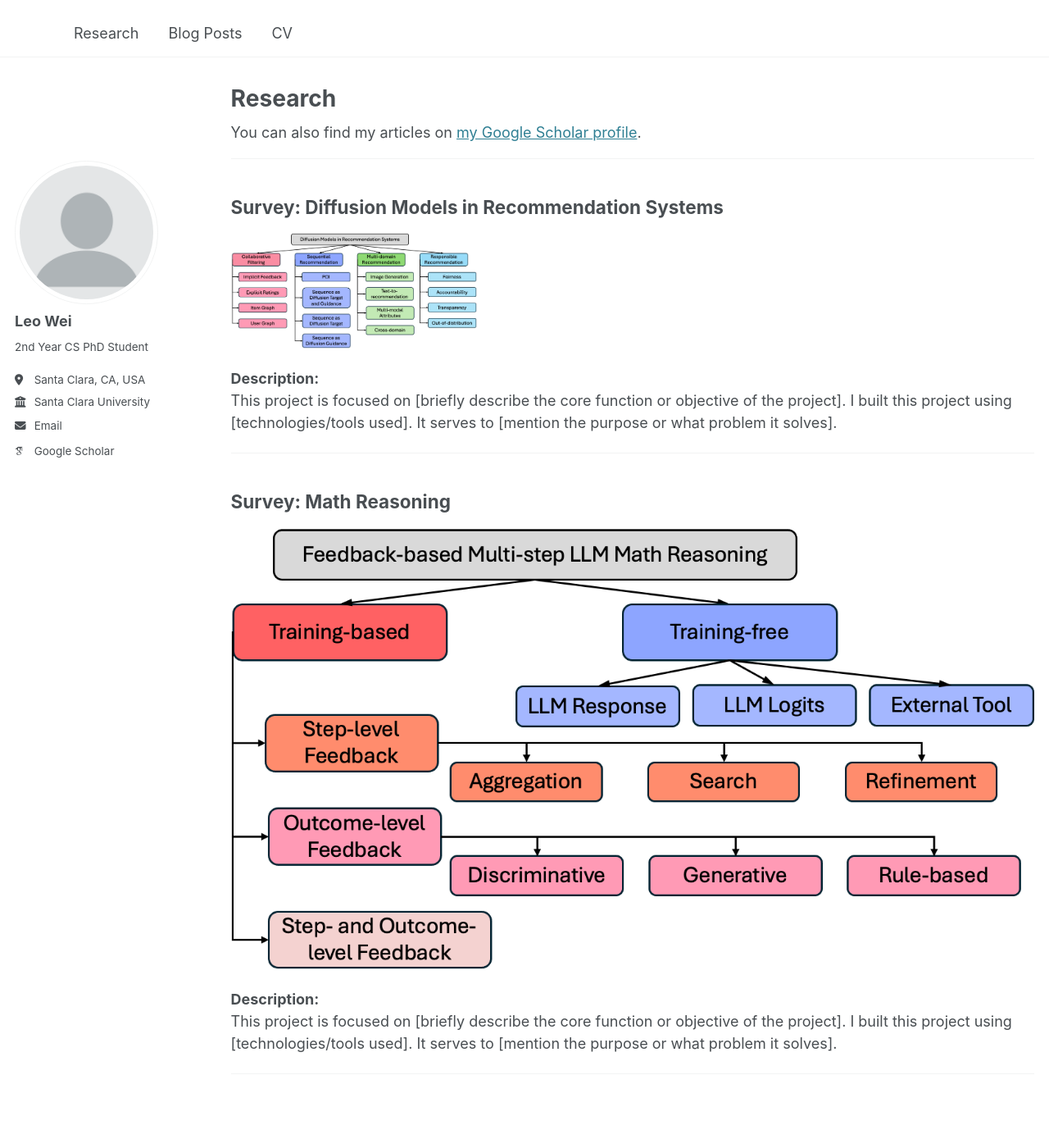
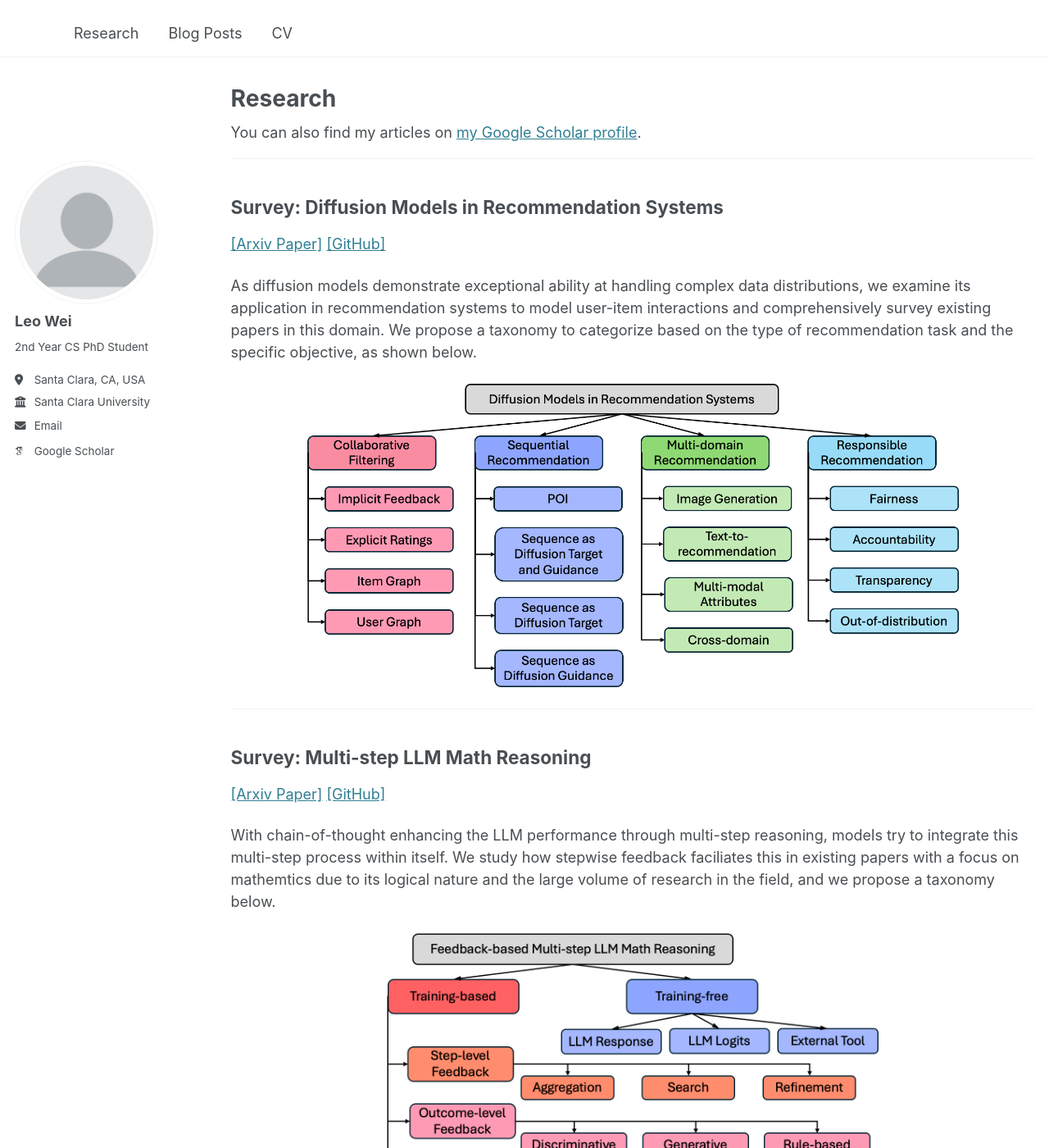
Before and after one commit to tingruew/tingruew.github.io, a Jekyll site: the page built from _pages/publications.md, in a window 1280 px wide and 1400 px high. Shown: the whole window at 82% size. Built offline with Jekyll 4.4.1, drawn with Linux system fonts in a browser that asks for light colours; some web fonts are replaced.

Commit message:
Update publications.md

```diff
--- a/_pages/publications.md
+++ b/_pages/publications.md
@@ -14,17 +14,22 @@ author_profile: true
 ---
 
 ## **Survey: Diffusion Models in Recommendation Systems**
-<img src="../images/publications/diffusionrecsys.png" alt="Project Image" width="300" />
+[[Arxiv Paper]](https://arxiv.org/pdf/2501.10548) [[GitHub]](https://github.com/tingruew/DiffusionModels-In-RecSys)
 
-**Description:**
-This project is focused on [briefly describe the core function or objective of the project]. I built this project using [technologies/tools used]. It serves to [mention the purpose or what problem it solves].
+As diffusion models demonstrate exceptional ability at handling complex data distributions, we examine its application in recommendation systems to model user-item interactions and comprehensively survey existing papers in this domain.
+We propose a taxonomy to categorize based on the type of recommendation task and the specific objective, as shown below.
+<p align="center">
+<img src="../images/publications/diffusionrecsys.png" alt="Project Image" width="800" />
+</p>
 
 ---
 
-## **Survey: Math Reasoning**
-![](../images/publications/mathreasoning.png)
+## **Survey: Multi-step LLM Math Reasoning**
+[[Arxiv Paper]](https://arxiv.org/pdf/2502.14333) [[GitHub]](https://github.com/tingruew/Feedback-based-Multi-step-LLM-Math-Reasoning)
 
-**Description:**
-This project is focused on [briefly describe the core function or objective of the project]. I built this project using [technologies/tools used]. It serves to [mention the purpose or what problem it solves].
+With chain-of-thought enhancing the LLM performance through multi-step reasoning, models try to integrate this multi-step process within itself. We study how stepwise feedback faciliates this in existing papers with a focus on mathemtics due to its logical nature and the large volume of research in the field, and we propose a taxonomy below.
+<p align="center">
+<img src="../images/publications/mathreasoning.png" alt="Project Image" width="600" />
+</p>
 
 ---
```
